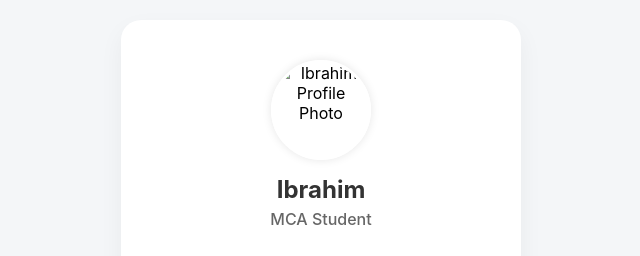
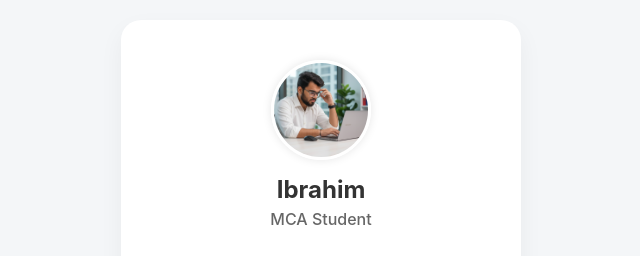
Before and after one commit to garanaibrahim7/Portfolio, a plain HTML site: page index.html in a window 1280 px wide. Shown: the top 256 px of the page, without its empty margins (319-959 px from the left). Drawn offline with Linux system fonts and the light colour scheme.

Commit message:
Update profile image source in index.html

```diff
--- a/index.html
+++ b/index.html
@@ -119,7 +119,7 @@
 <body>
 
     <div class="container">
-        <img src="photo.jpg" alt="Ibrahim Profile Photo" class="profile-img">
+        <img src="1761027360018.jpg" alt="Ibrahim Profile Photo" class="profile-img">
 
         <h1>Ibrahim</h1>
         <p class="role">MCA Student</p>
```
